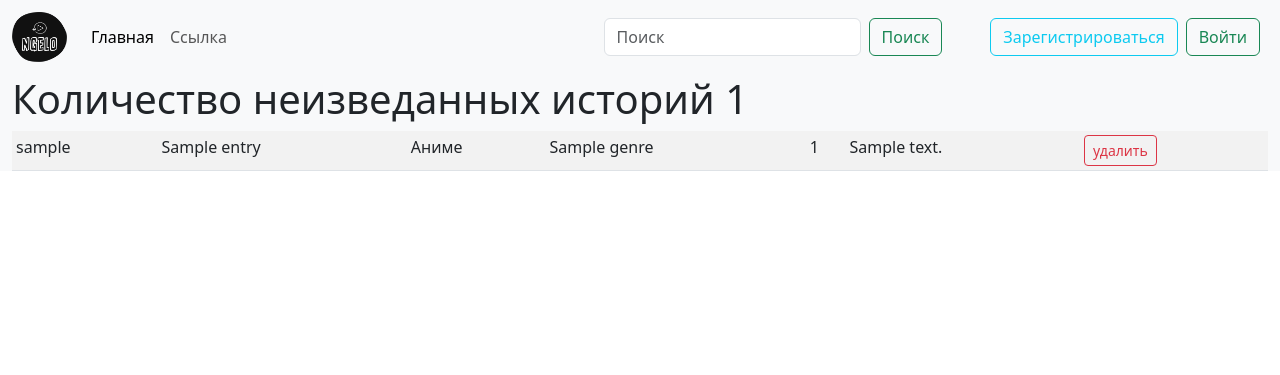
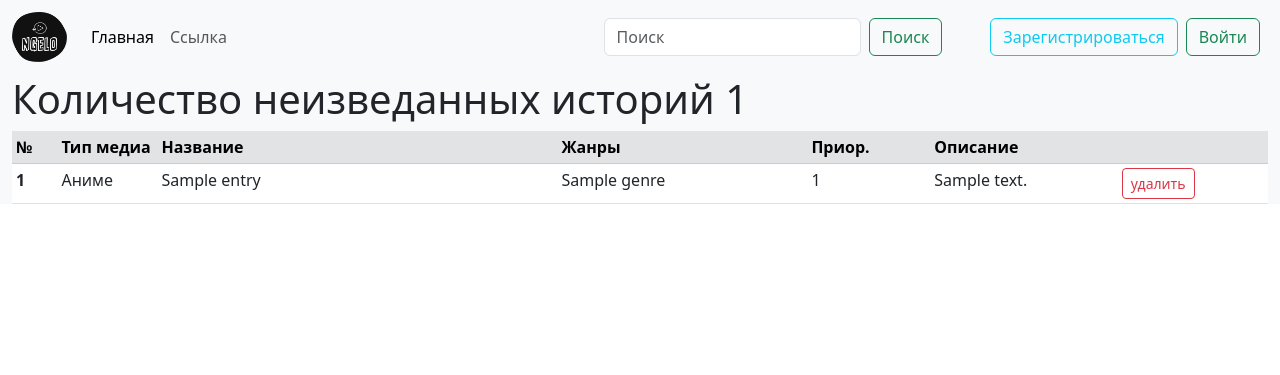
Before and after one commit to Ngel0/learning-django, a Django app: page / in a window 1280 px wide. Shown: the part 1-376 px from the top of the page. Run offline with Django 4.2, Linux system fonts and the light colour scheme; tables that the repository leaves empty hold one stand-in row (Sample ...).

Commit message:
made columns sortable

```diff
--- a/anime_watch_later/website/templates/website/welcome.html
+++ b/anime_watch_later/website/templates/website/welcome.html
@@ -3,7 +3,7 @@
 <script src="https://ajax.googleapis.com/ajax/libs/jquery/3.7.0/jquery.min.js"></script>
 <script>
 $(document).ready(function(){
-    var new_count = {{ count_entries }}
+    var new_count = {{ count_entries }};
     $(".delete-button").click(function(){
         var id = $(this).data("id");
         var row = $(this).closest("tr");
@@ -25,19 +25,50 @@ $(document).ready(function(){
             }
         });
     });
+
+    $('.sortable').click(function(){
+    var table = $(this).parents('table').eq(0)
+    var rows = table.find('tr:gt(0)').toArray().sort(comparer($(this).index()))
+    this.asc = !this.asc
+    if (!this.asc){rows = rows.reverse()}
+    for (var i = 0; i < rows.length; i++){table.append(rows[i])}
+    })
+    function comparer(index) {
+        return function(a, b) {
+            var valA = getCellValue(a, index), valB = getCellValue(b, index)
+            return $.isNumeric(valA) && $.isNumeric(valB) ? valA - valB : valA.toString().localeCompare(valB)
+        }
+    }
+    function getCellValue(row, index){ return $(row).children('td').eq(index).text() }
 });
 var csrf_token = "{{ csrf_token }}";
 </script>
+<style>
+.sortable {
+    cursor: pointer;
+}
+</style>
 {% endblock %}
 {% block title %}Посмотреть позже{% endblock %}
 {% block body %}
 <h1>Количество неизведанных историй <span id="entries-count">{{ count_entries }}</span></h1>
-<table class="table table-sm table-striped table-hover">
+<table class="table table-sm table-hover">
+    <thead class="table-secondary">
+        <tr>
+            <th class="sortable" scope="col">&#8470</th>
+            <th class="sortable" scope="col" style="width: 100px">Тип медиа</th>
+            <th class="sortable" scope="col" style="width: 400px">Название</th>
+            <th scope="col" style="width: 250px">Жанры</th>
+            <th class="sortable" scope="col">Приор.</th>
+            <th scope="col" colspan="2">Описание</th>
+        </tr>
+    </thead>
+    <tbody>
         {% for entry in my_list %}
         <tr>
-        <td>{{ entry.user }}</td>
+            <td><strong>{{ forloop.counter }}</strong></td>
+            <td>{{ entry.medium_type }}</td>
             <td>{{ entry.title }}</td>
-        <td>{{ entry.medium_type }}</td>
             <td>
                 {% for genre in entry.genres.all %}
                     {{ genre }}
@@ -50,5 +81,6 @@ var csrf_token = "{{ csrf_token }}";
             </td>
         </tr>
         {% endfor %}
+    </tbody>
 </table>
 {% endblock %}
```
Lines whose indentation alone changed are shown as unchanged.
